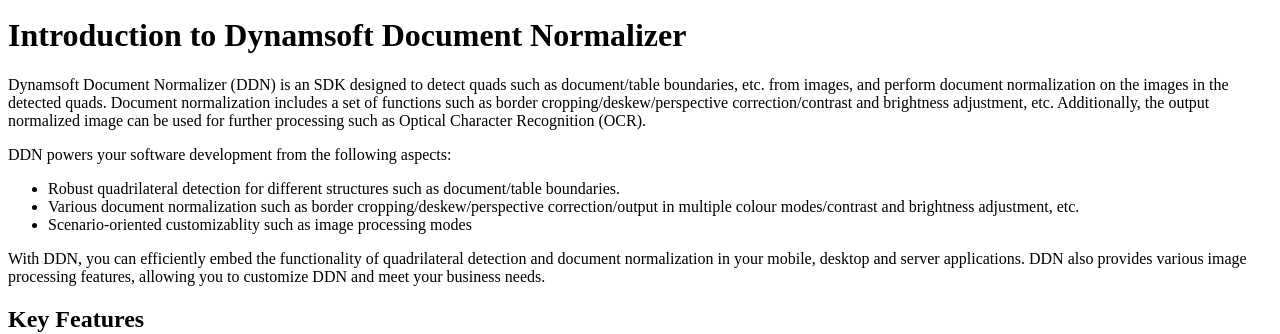
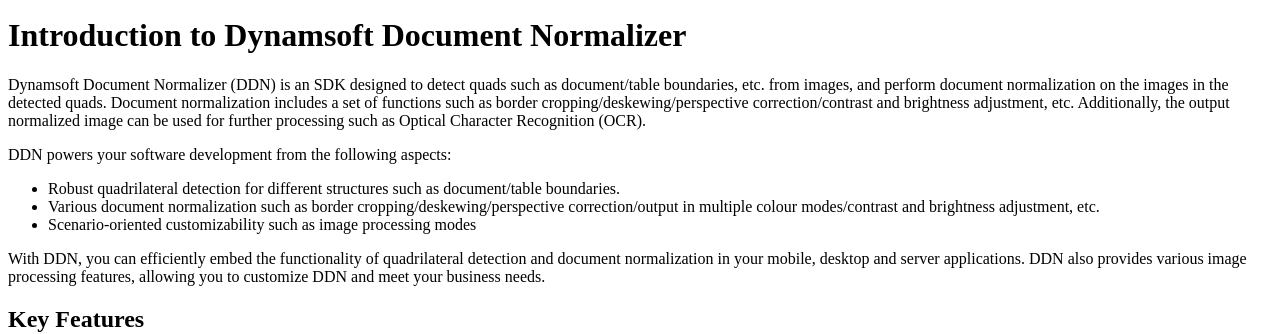
Before and after one commit to dynamsoft-docs/document-normalizer-docs, a Jekyll site: the page built from introduction/index.md, in a window 1280 px wide and 900 px high, scrolled down 367 px, cut to the strip 184-518 px from the top of the window. Built offline with Jekyll 4.4.1, drawn with Linux system fonts in a browser that asks for light colours; some of the changed text lies outside the part shown.

Commit message:
fixed some English problem.

```diff
--- a/introduction/index.md
+++ b/introduction/index.md
@@ -7,13 +7,13 @@ description: Dynamsoft Document Normalizer - Introduction
 
 # Introduction to Dynamsoft Document Normalizer
 
-Dynamsoft Document Normalizer (DDN) is an SDK designed to detect quads such as document/table boundaries, etc. from images, and perform document normalization on the images in the detected quads. Document normalization includes a set of functions such as border cropping/deskew/perspective correction/contrast and brightness adjustment, etc. Additionally, the output normalized image can be used for further processing such as Optical Character Recognition (OCR).
+Dynamsoft Document Normalizer (DDN) is an SDK designed to detect quads such as document/table boundaries, etc. from images, and perform document normalization on the images in the detected quads. Document normalization includes a set of functions such as border cropping/deskewing/perspective correction/contrast and brightness adjustment, etc. Additionally, the output normalized image can be used for further processing such as Optical Character Recognition (OCR).
 
 DDN powers your software development from the following aspects:
 
 - Robust quadrilateral detection for different structures such as document/table boundaries.
-- Various document normalization such as border cropping/deskew/perspective correction/output in multiple colour modes/contrast and brightness adjustment, etc.
-- Scenario-oriented customizablity such as image processing modes
+- Various document normalization such as border cropping/deskewing/perspective correction/output in multiple colour modes/contrast and brightness adjustment, etc.
+- Scenario-oriented customizability such as image processing modes
 
 With DDN, you can efficiently embed the functionality of quadrilateral detection and document normalization in your mobile, desktop and server applications. DDN also provides various image processing features, allowing you to customize DDN and meet your business needs.
 
@@ -75,7 +75,7 @@ Change the colour space of the output normalized image. DDN supports outputting
 
 Adjust the brightness and contrast of the output normalized image.
 
-### Scenario-oriented customizablity
+### Scenario-oriented customizability
 
 In order to cope with various scenarios, DDN provides a variety of image processing modes at each stage of the algorithm process to maintain great scalability.
 
@@ -87,7 +87,7 @@ These modes can be configured not only through API but also through a configurat
 
 DDN SDK consists of the following four modules:
 
-- **DynamsoftDocumentNormalizer**: Provide APIs related to document quad detection and various document normalization for still pictures and live video. The main class is **DocumentNormalizer**, which detects document/table boundaries and perform document normalization including border cropping/deskew/perspective correction/colour conversion/brightness and contrast adjustment.
+- **DynamsoftDocumentNormalizer**: Provide APIs related to document quad detection and various document normalization for still pictures and live video. The main class is **DocumentNormalizer**, which detects document/table boundaries and perform document normalization including border cropping/deskewing/perspective correction/colour conversion/brightness and contrast adjustment.
 
 - **DynamsoftIntermediateResult**: Designed to process intermediate results in the process of decoding a barcode, recognizing a label or normalizing a document. The APIs are for internal use only and is not public yet.
 
```
Also changed, not shown: other parts of introduction/index.md (+1 -1 lines).
